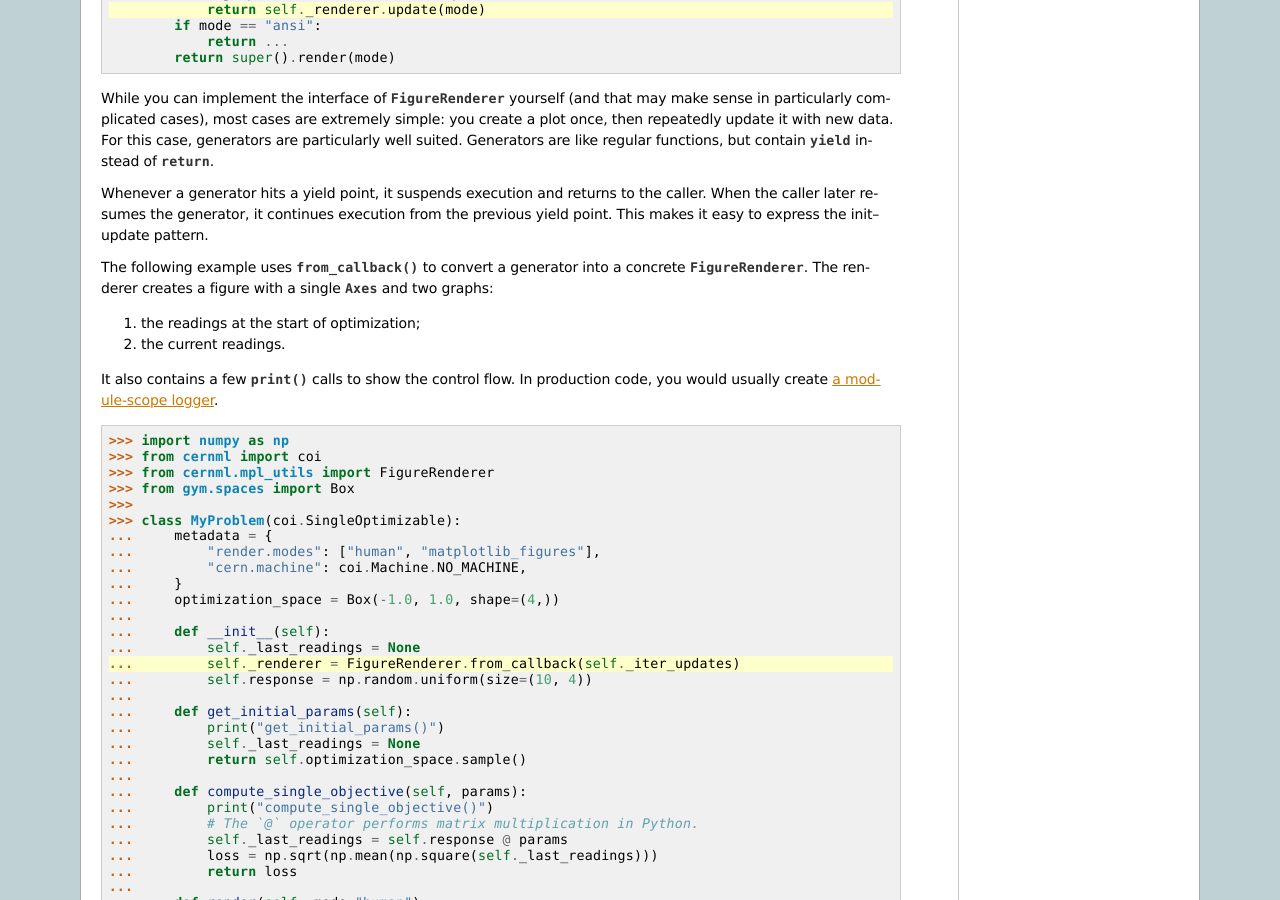
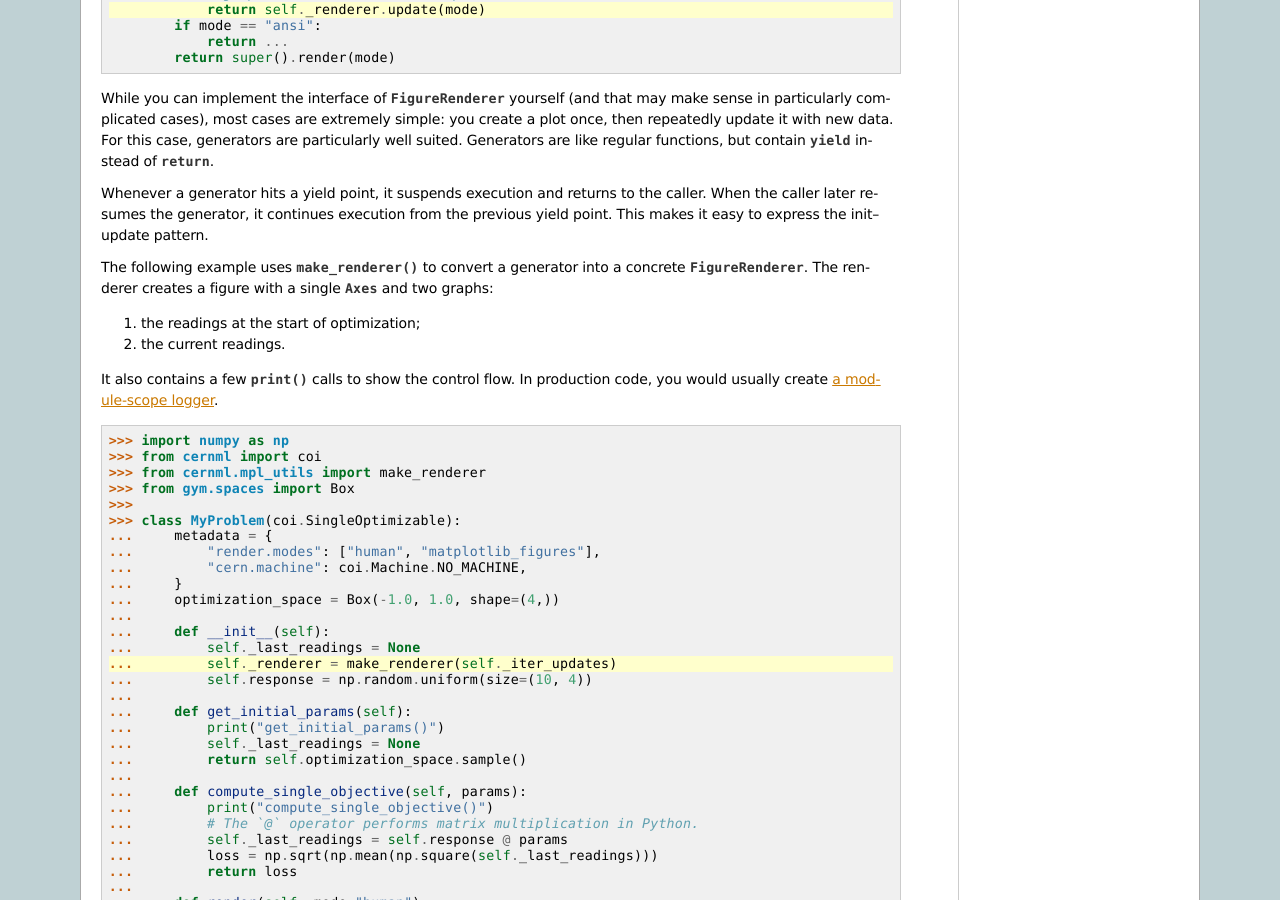
Before and after one commit to geoff-project/coi-utils, a Sphinx documentation site: the page built from docs/guide/renderer.md, in a window 1280 px wide and 900 px high, scrolled down 625 px. Built offline with Sphinx 7.4.7, drawn with Linux system fonts in a browser that asks for light colours; the version number could not be read and is left out.

Commit message:
Replace FigureRenderer.from_callback() with make_renderer().

```diff
--- a/docs/guide/renderer.md
+++ b/docs/guide/renderer.md
@@ -61,9 +61,8 @@ the caller. When the caller later resumes the generator, it continues execution
 from the previous yield point. This makes it easy to express the init–update
 pattern.
 
-The following example uses
-{meth}`~cernml.mpl_utils.FigureRenderer.from_callback()` to convert a
-{term}`generator` into a concrete {class}`~cernml.mpl_utils.FigureRenderer`.
+The following example uses {func}`~cernml.mpl_utils.make_renderer()` to convert
+a {term}`generator` into a concrete {class}`~cernml.mpl_utils.FigureRenderer`.
 The renderer creates a figure with a single {class}`~mpl:matplotlib.axes.Axes`
 and two graphs:
 
@@ -80,7 +79,7 @@ emphasize-lines: 15,33,77
 ---
 >>> import numpy as np
 >>> from cernml import coi
->>> from cernml.mpl_utils import FigureRenderer
+>>> from cernml.mpl_utils import make_renderer
 >>> from gym.spaces import Box
 >>>
 >>> class MyProblem(coi.SingleOptimizable):
@@ -92,7 +91,7 @@ emphasize-lines: 15,33,77
 ...
 ...     def __init__(self):
 ...         self._last_readings = None
-...         self._renderer = FigureRenderer.from_callback(self._iter_updates)
+...         self._renderer = make_renderer(self._iter_updates)
 ...         self.response = np.random.uniform(size=(10, 4))
 ...
 ...     def get_initial_params(self):
```
